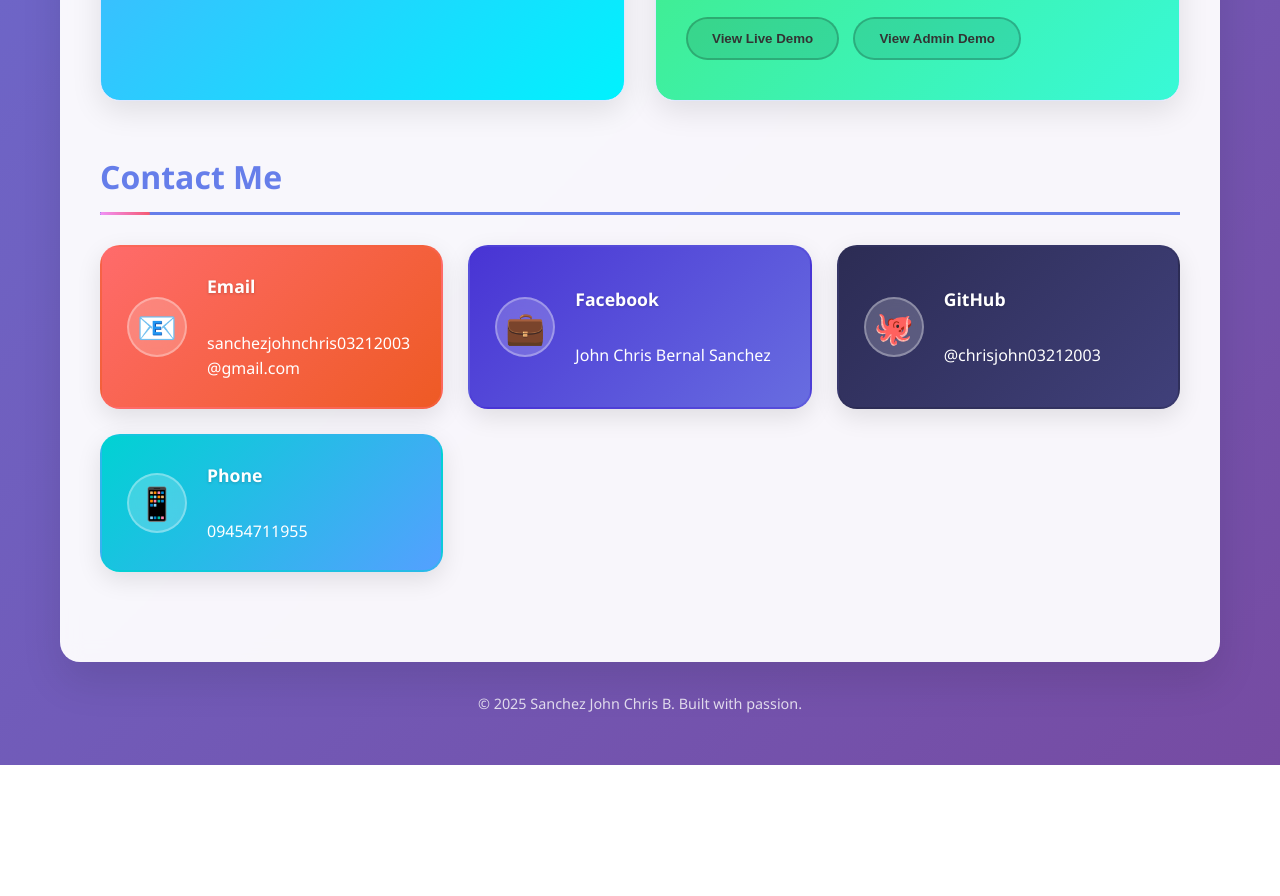
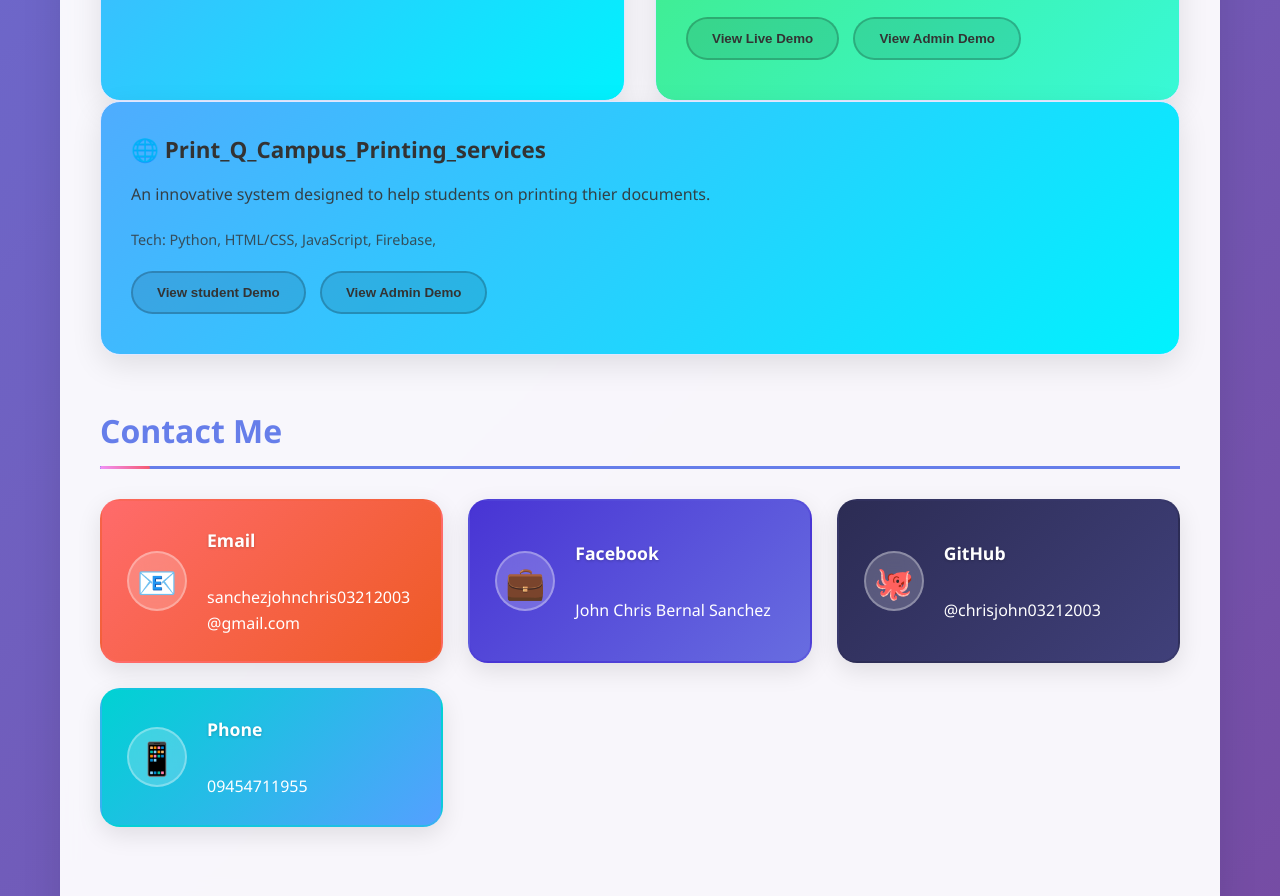
Before and after one commit to chrisjohn03212003/Portfolio_System, a plain HTML site: page index.html in a window 1280 px wide. Shown: the part 1965-2861 px from the top of the page. Before the commit the page ends 2730 px from the top, so only its background shows below. Drawn offline with Linux system fonts and the light colour scheme.

Commit message:
Update index.html

```diff
--- a/index.html
+++ b/index.html
@@ -757,6 +757,26 @@
               </button>
             </div>
           </div>
+
+            <div class="project-card">
+              <div class="project-title">🌐 Print_Q_Campus_Printing_services</div>
+              <div class="project-description">
+                An innovative system designed to help students on printing thier documents.
+              </div>
+              <div class="project-tech">Tech: Python, HTML/CSS, JavaScript, Firebase,</div>
+              <button
+                class="view-project"
+                onclick="window.open('https://print-q-campus-printing-services2025.onrender.com', '_blank')"
+              >
+                View student Demo
+              </button>
+               <button
+                class="view-project"
+                onclick="window.open('https://print-q-campus-printing-services2025.onrender.com/admin', '_blank')"
+              >
+                View Admin Demo
+              </button>
+            </div>
         </section>
 
         <section class="section">
```
